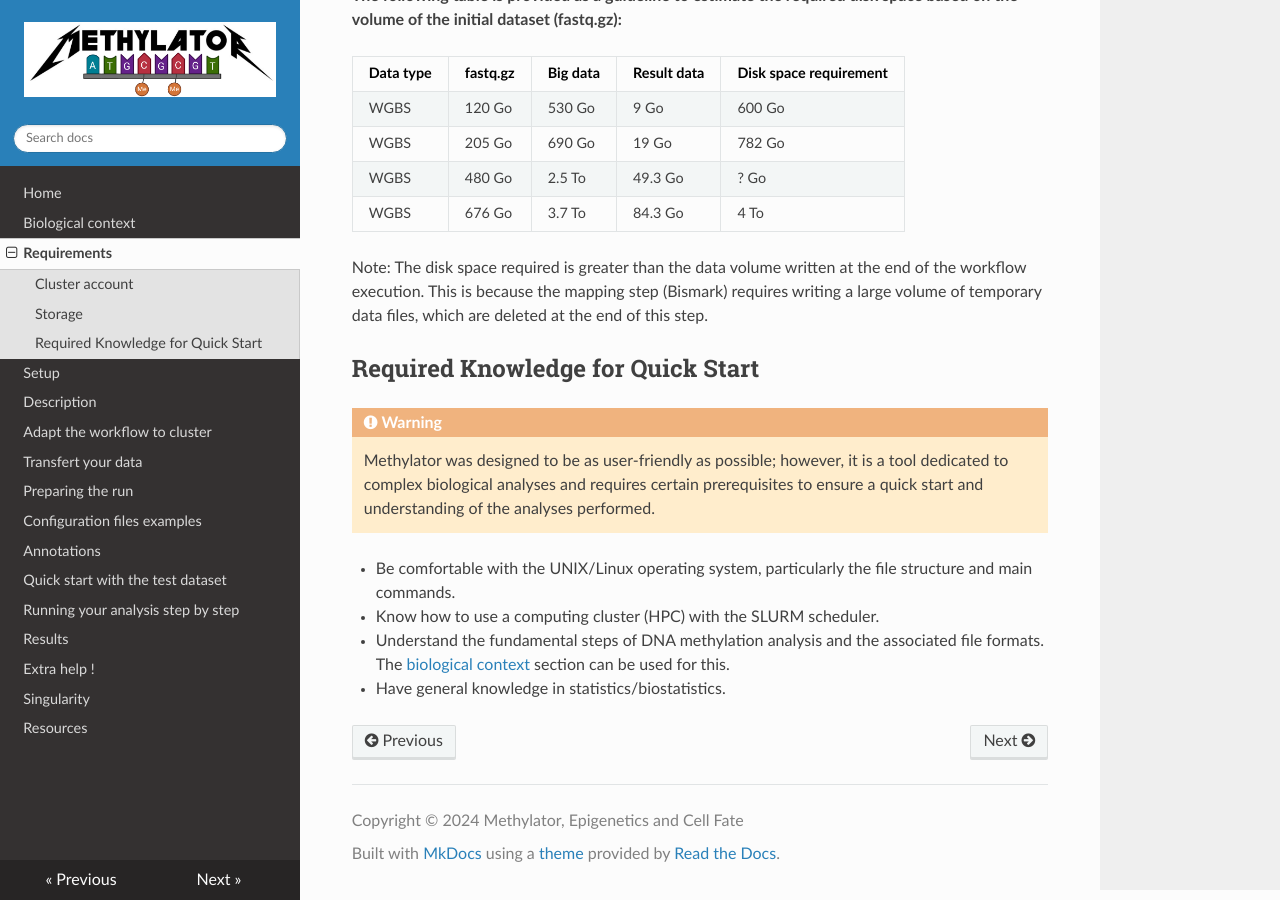
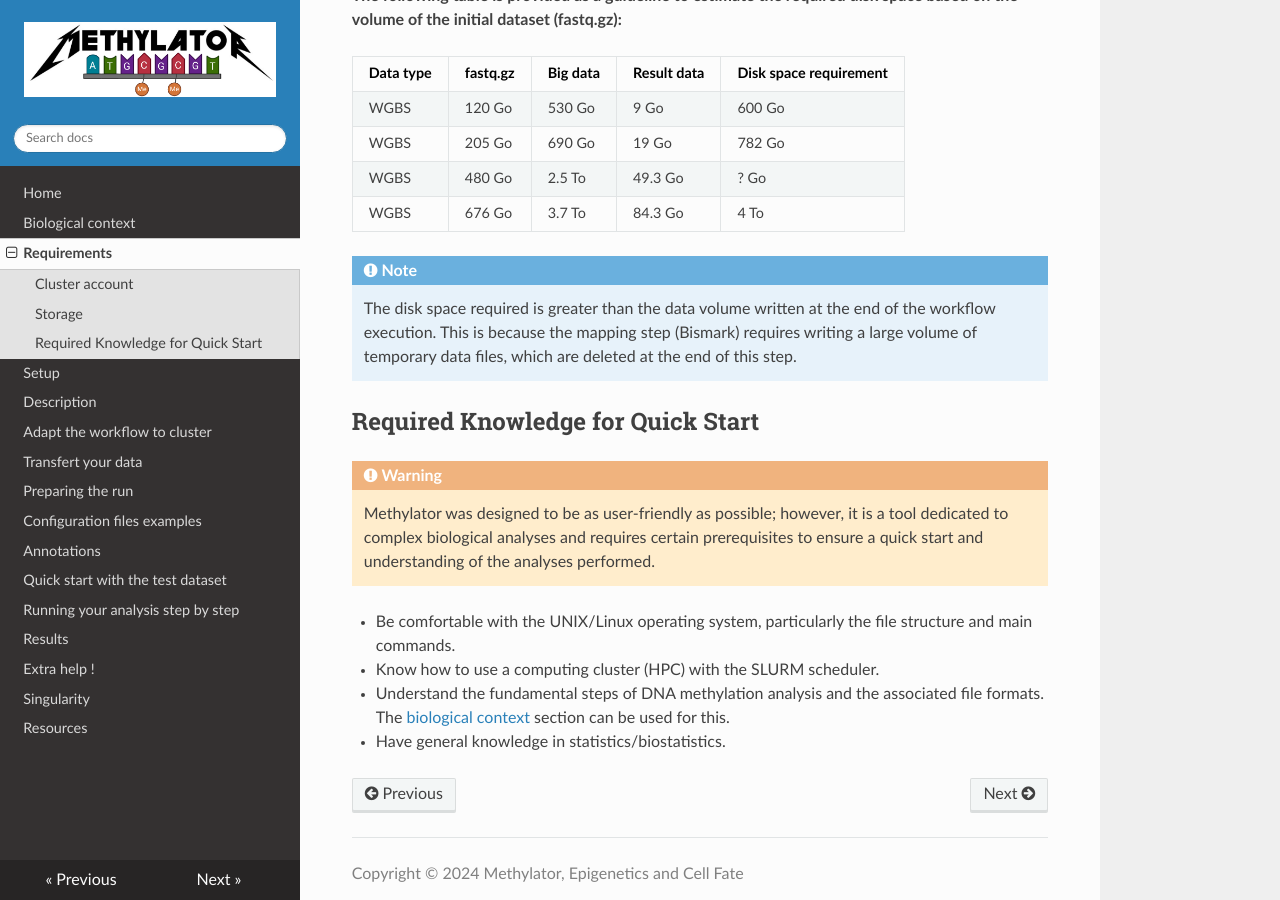
Before and after one commit to parisepigenetics/Methylator-Documentation, an MkDocs documentation site: the page built from docs/before_start.md, in a window 1280 px wide and 900 px high, scrolled down 677 px. Built offline with MkDocs 1.6.1, drawn with Linux system fonts in a browser that asks for light colours; nearby versions of some CDN libraries; part of the change alters nothing that is shown.

```diff
--- a/docs/before_start.md
+++ b/docs/before_start.md
@@ -24,7 +24,8 @@ Depending on your analyses, the disk space required to run the workflow can vary
 |    WGBS   | 480 Go   |  2.5 To  |   49.3 Go   |          ? Go          |
 |    WGBS   | 676 Go   |  3.7 To  |   84.3 Go   |          4 To          |
 
-Note: The disk space required is greater than the data volume written at the end of the workflow execution. This is because the mapping step (Bismark) requires writing a large volume of temporary data files, which are deleted at the end of this step.
+!!! Note
+    The disk space required is greater than the data volume written at the end of the workflow execution. This is because the mapping step (Bismark) requires writing a large volume of temporary data files, which are deleted at the end of this step.
 
 ## Required Knowledge for Quick Start
 
```
